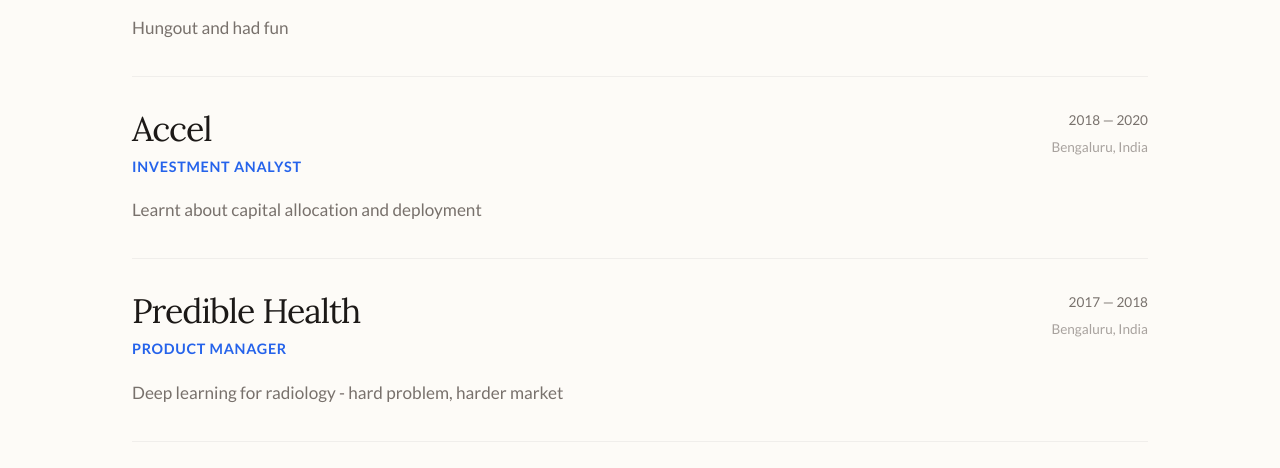
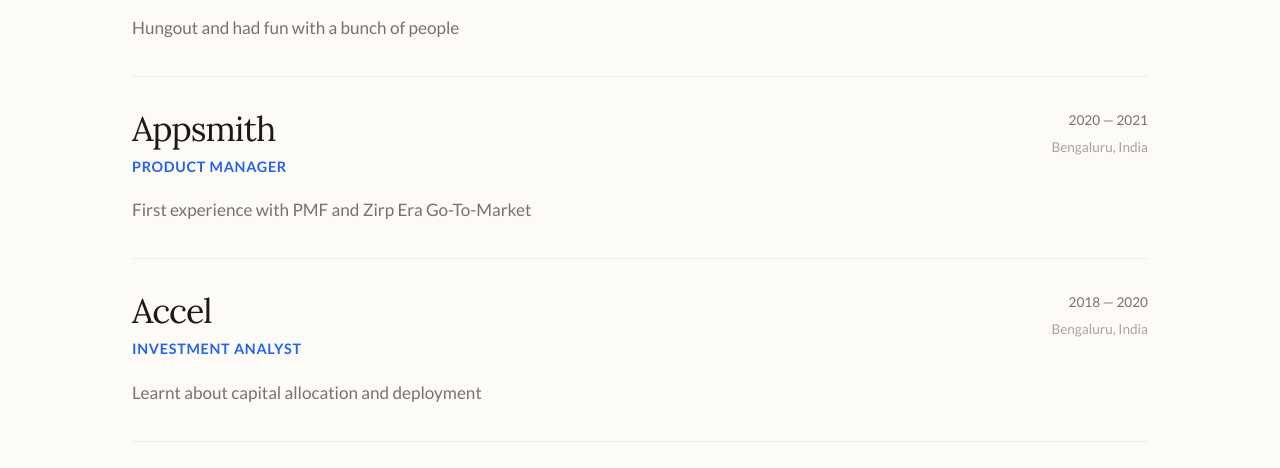
Before and after one commit to akshayrangasai/akshayrangasai.github.io, an Astro site: page /resume in a window 1280 px wide. Shown: the part 629-1097 px from the top of the page. Built offline with nearby package versions, Linux system fonts and the light colour scheme; Astro itself is replaced by a stand-in of ours.

Commit message:
updated career

```diff
--- a/src/pages/resume/index.astro
+++ b/src/pages/resume/index.astro
@@ -37,7 +37,14 @@ import { SITE_DESCRIPTION, SITE_TITLE } from '../../consts';
 							role="MBA Candidate"
 							dates="2021 — 2023"
 							location="Boston, MA"
-							description="Hungout and had fun"
+							description="Hungout and had fun with a bunch of people"
+						/>
+						<CareerCard
+							company="Appsmith"
+							role="Product Manager"
+							dates="2020 — 2021"
+							location="Bengaluru, India"
+							description="First experience with PMF and Zirp Era Go-To-Market"
 						/>
 						<CareerCard
 							company="Accel"
```
